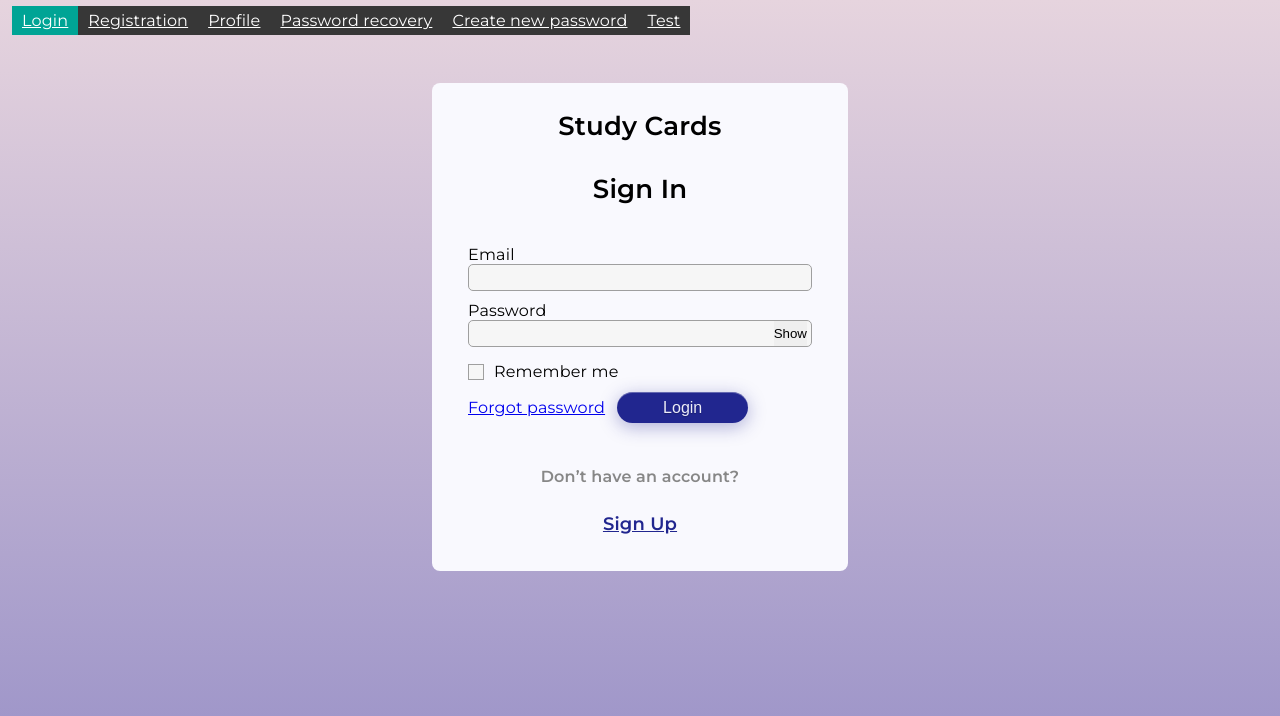
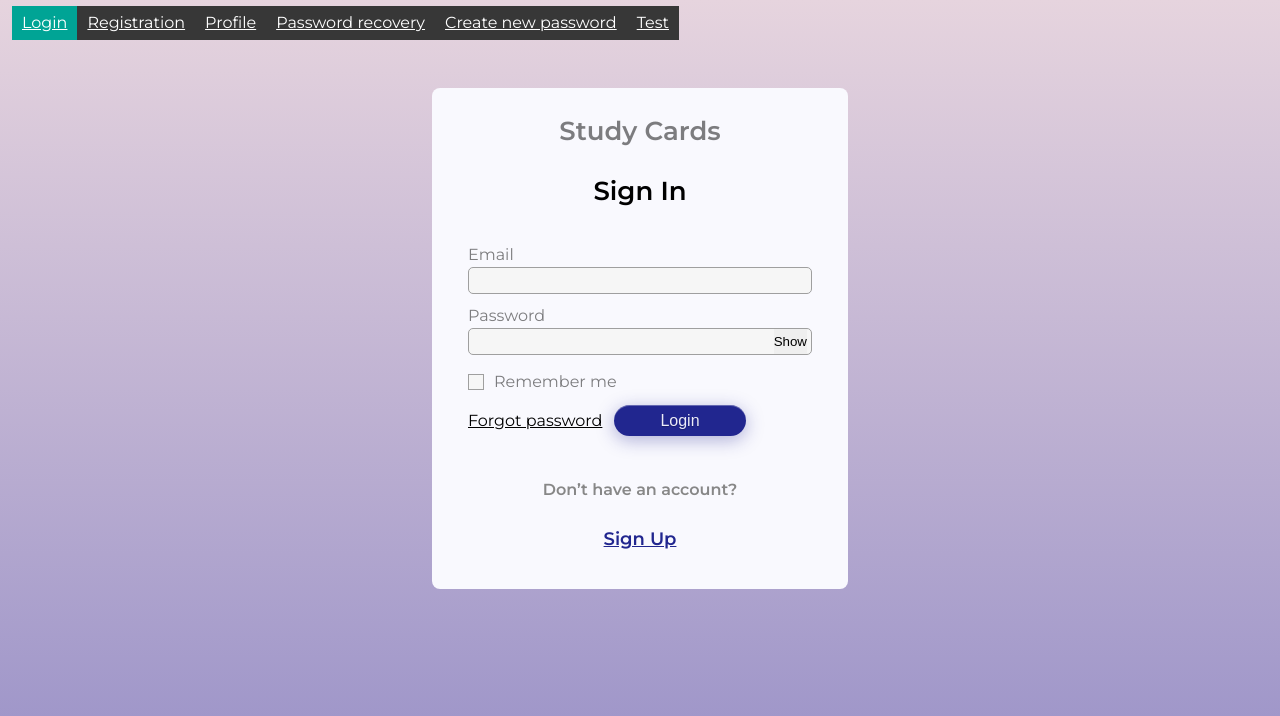
Before and after one commit to alexbrilevski/study-cards, a React (Vite) app: page /#/login in a window 1280 px wide. Shown: the top 716 px of the page. Built offline with nearby package versions, Linux system fonts and the light colour scheme; no server answers.

Commit message:
feat(UI): Add basic typography and colors variables

```diff
--- a/src/index.css
+++ b/src/index.css
@@ -1,21 +1,47 @@
 @import url('https://fonts.googleapis.com/css2?family=Montserrat:ital,wght@0,100..900;1,100..900&display=swap');
 
 :root {
-  --text-color: #000;
-  --border-radius-default: 8px;
   --indent-xl: 48px;
   --indent-l: 36px;
   --indent-base: 24px;
   --indent-s: 12px;
   --indent-xs: 6px;
+  --text-color: rgba(0, 0, 0, 0.5);
+  --link-color: #000;
+  --heading-color: #000;
   --accent-color: #366eff;
+  --accent-color-dark: #1e3c88;
+
+  --base-font-size: 16px;
+  --base-line-height: 1.5;
+  --heading-font-weight: 600;
+  --heading-line-height: 1.2;
+  --caption-line-height: 1.3;
+  --caption-font-weight: 600;
+
+  --button-bg-color: var(--accent-color);
+  --button-bg-color-dark: var(--accent-color-dark);
+  --button-border-color: var(--accent-color);
+  --butoon-border-radius: 30px;
+  --button-shadow:
+    0px 4px 18px rgba(54, 110, 255, 0.35), inset 0px 1px 0px rgba(255, 255, 255, 0.3);
+  --button-font-weight: 500;
+  --button-text-color: #fff;
+
+  --default-bg-color: #f9f9fa;
+  --header-bg-color: #fcfcfc;
+  --header-shadow:
+    0px 2px 10px rgba(109, 109, 109, 0.25), inset 0px 1px 0px rgba(255, 255, 255, 0.3);
+  --card-bg-color: #fff;
+  --card-border-radius: 8px;
+  --card-shadow: 1px 1px 2px rgba(0, 0, 0, 0.1), -1px -1px 2px rgba(0, 0, 0, 0.1);
 
   --font-primary: 'Montserrat', sans-serif;
 
   font-family: var(--font-primary);
-  font-size: 16px;
+  font-size: var(--base-font-size);
+  line-height: var(--base-line-height);
   color: var(--text-color);
-  letter-spacing: 0.18px;
 }
 
 * {
@@ -41,25 +67,27 @@ figure {
   display: block;
 }
 
+h1,
+h2,
+h3,
+h4,
+h4,
+h5,
+h6 {
+  color: var(--heading-color);
+  font-weight: var(--heading-font-weight);
+  line-height: var(--heading-line-height);
+}
+
 h1 {
   font-size: 26px;
-  font-weight: 600;
-  line-height: 39px;
+  line-height: 32px;
 }
 
-h2 {
-  margin: var(--indent-l) 0;
-  font-size: 22px;
-  font-weight: 600;
-  line-height: 33px;
-}
-
-h4 {
-  margin: var(--indent-base) 0;
-  font-size: 18px;
-  font-weight: 600;
+a {
+  color: var(--link-color);
 }
 
 b {
-  font-weight: bold;
+  font-weight: 600;
 }
```
